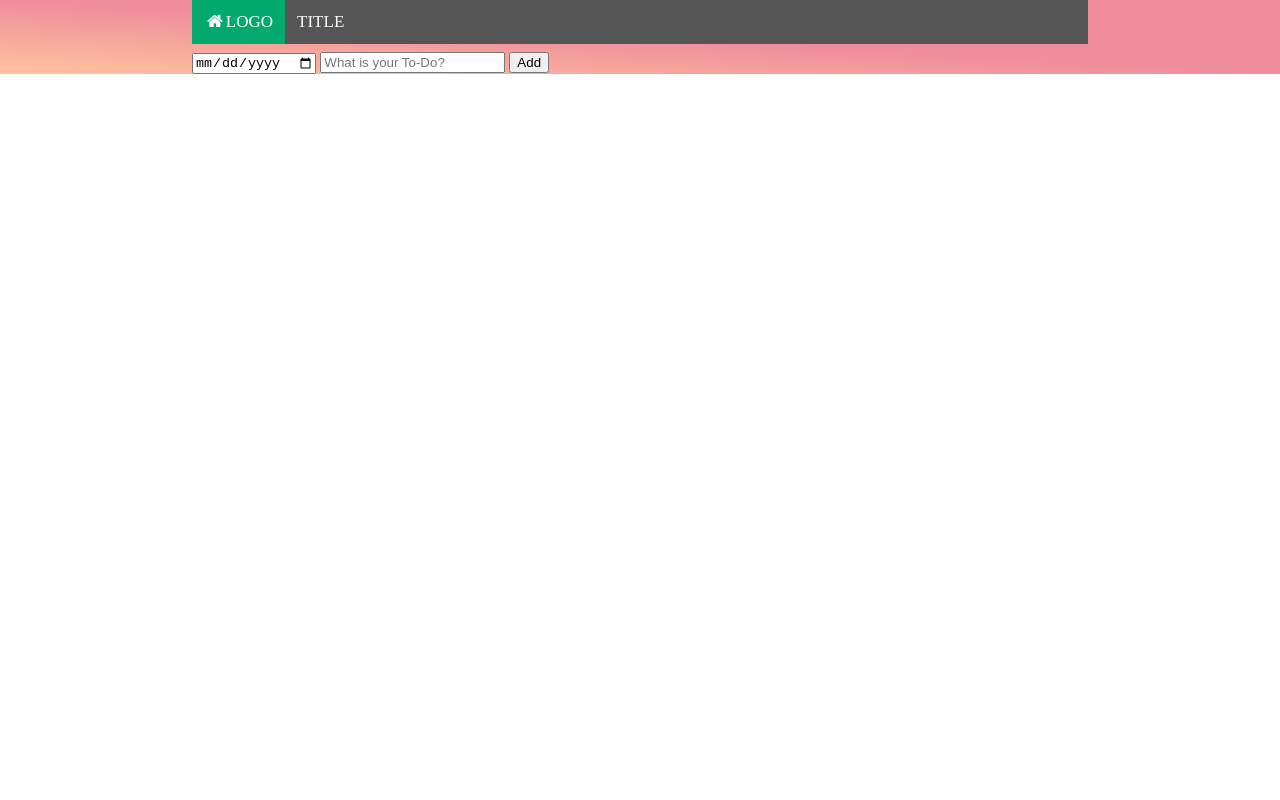
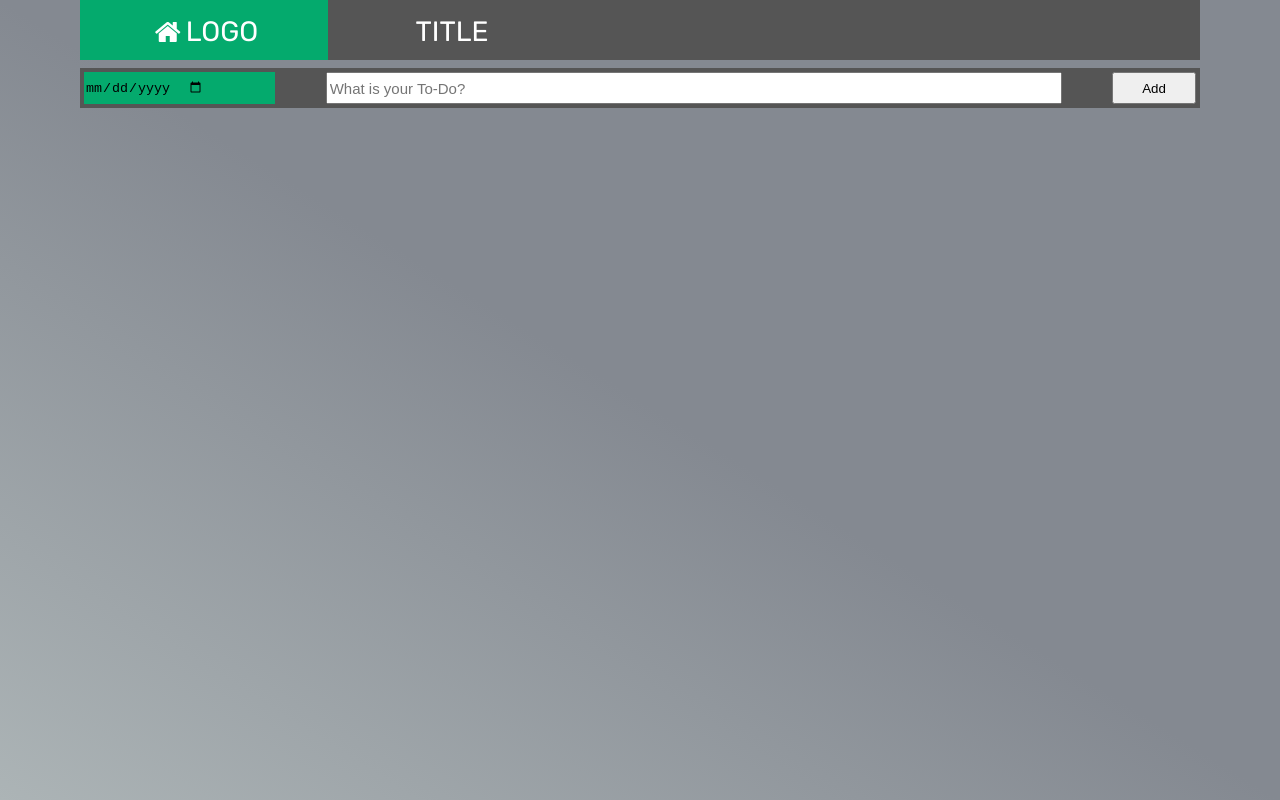
Before and after one commit to Tamino-15/To-Do-List, a plain HTML site: page index.html in a window 1280 px wide. Drawn offline with Linux system fonts and the light colour scheme.

Commit message:
style changes

```diff
--- a/index.html
+++ b/index.html
@@ -9,18 +9,24 @@
     <!-- Load an icon library -->
     <link rel="stylesheet" href="https://cdnjs.cloudflare.com/ajax/libs/font-awesome/4.7.0/css/font-awesome.min.css">
     <link rel="stylesheet" href="style.css">
+
+    <!--New Font-->
+    <link rel="preconnect" href="https://fonts.googleapis.com">
+    <link rel="preconnect" href="https://fonts.gstatic.com" crossorigin>
+    <link href="https://fonts.googleapis.com/css2?family=Rubik:ital,wght@0,300;0,400;0,500;0,600;0,700;0,800;0,900;1,300;1,400;1,500;1,600;1,700;1,800;1,900&display=swap" rel="stylesheet">
+
 </head>
 
 <body>
     <div class="navbar">
         <a class="active" href="#"><i class="fa fa-fw fa-home"></i>LOGO</a>
-        <a href="#">TITLE</a>
+        <a class="title" href="#">TITLE</a>
       </div>
 
     <div id="input">
         <input type="date" name="Date" id="date">
         <input type="text" name="text-area" id="text-area" placeholder="What is your To-Do?">
-        <button type="submit">Add</button>
+        <button class="submit" type="submit">Add</button>
     </div>
 
 
--- a/style.css
+++ b/style.css
@@ -2,20 +2,33 @@ body{
     margin: 0;
     margin-left: 10vh;
     margin-right: 10vh;
+    height: 100vh;
+    background: linear-gradient(to bottom left, #848991 50%, #acb4b6 100%);
+    background-repeat: no-repeat;
+    font-family: 'Rubik', sans-serif;
 }
 .navbar {
+    height: 7.5%;
     width: 100%;
     background-color: #555;
     overflow: auto;
 }
 
 .navbar a {
+    height: 66%;
+    width: 20%;
     float: left;
     text-align: center;
     padding: 12px;
     color: white;
     text-decoration: none;
-    font-size: 17px;
+    font-size: 28px;
+    display: flex;
+    align-items: center;
+    justify-content: center;
+}
+.title{
+    width: 80%;
 }
 
 .navbar a:hover {
@@ -26,18 +39,39 @@ body{
     background-color: #04AA6D;
 }
 
-body {
-    margin-left: 15%;
-    margin-right: 15%;
-    margin-top : 0%;
-    background: linear-gradient(to bottom left, #EF8D9C 50%, #FFC39E 100%);
-    background-repeat: no-repeat;
-}
 
 #input{
     margin-top: 1vh;
     width: 100%;
+    display: flex;
+    justify-content: space-between;
+    background-color: #555;
+    height: 5%;
 }
 #date{
+    margin-top: 0.5vh;
+    margin-bottom: 0.5vh;
+    margin-left: 0.5vh;
+    width: 17%;
+    background-color: #04AA6D;
+    border: none;
+    color: black;
+    display: flex;
+}
+#text-area{
+    margin-top: 0.5vh;
+    margin-bottom: 0.5vh;
+    width: 65%;
+    display: flex;
+    font-size: 15px;
+}
 
+.submit{
+    margin-top: 0.5vh;
+    margin-bottom: 0.5vh;
+    margin-right: 0.5vh;
+    width: 7.5%;
+    display: flex;
+    align-items: center;
+    justify-content: center;
 }
```
